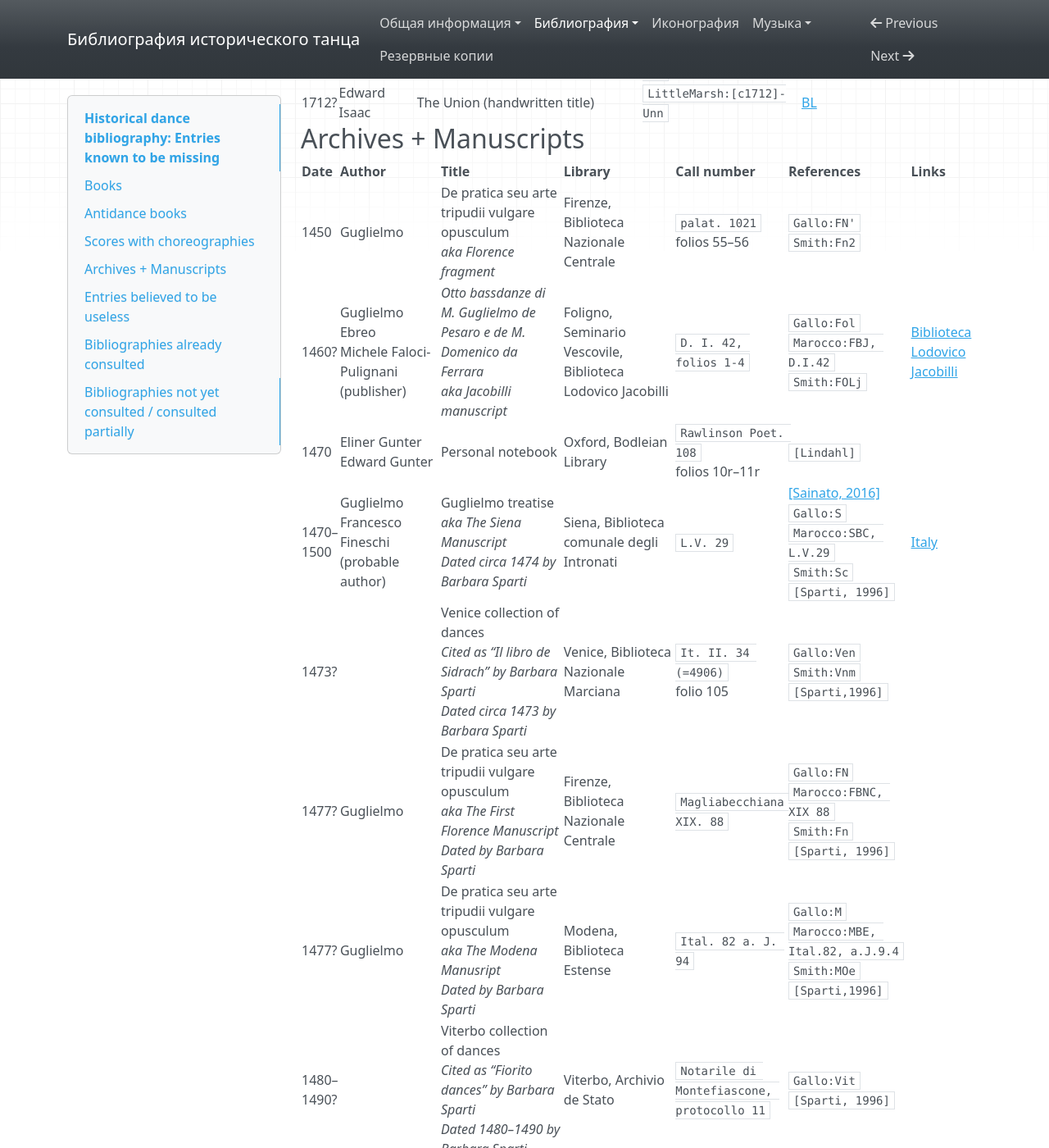
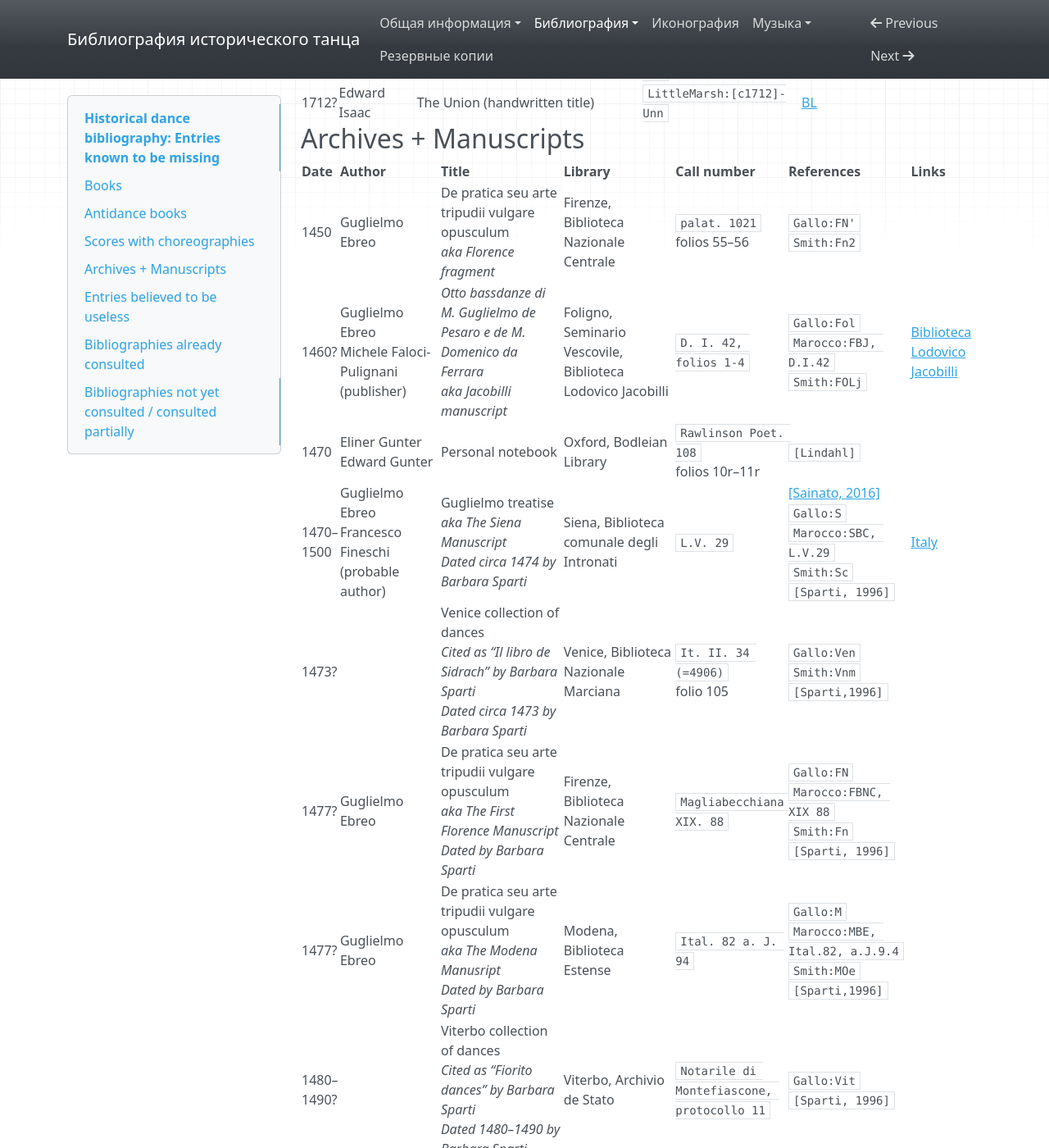
Before and after one commit to hda-technical/dancebooks, an MkDocs documentation site: the page built from docs/bibliography_missing.md, in a window 1280 px wide and 1400 px high, scrolled down 60330 px. Shown: the whole window at 82% size. Built offline with MkDocs 1.6.1, drawn with Linux system fonts in a browser that asks for light colours; nearby versions of some CDN libraries; some of the changed text lies outside the part shown.

Commit message:
Consistenly use _Guglielmo Ebreo_ instead of _Guglielmo_.
This is not very modern, but this name is accepted in scientific
circles.

```diff
--- a/docs/bibliography_missing.md
+++ b/docs/bibliography_missing.md
@@ -523,7 +523,7 @@ und Damen gebildeter Stände<br/>_Published in Leipzig_ | `[Klemm #02]`<br/>`[Kl
 | 1990 | Anne Martin-Fugier | La vie élégante, ou la formation de Tout-Paris<br/>ISBN: `978-2-262-03563-1` | | [Amazon](http://a.co/9fgv32a) |
 | 1991 | Eugenia Kougioumtzoglou-Roucher | Aux origines de la danse classique, le vocabulaire de la belle-danse, 1661–1701<br/>_PhD Thesis, Université de Paris-Nord_ | `[3. Rothenfelser]` | |
 | 1992 | Carles Mas i Garcia<br/>Sophie Rousseau | Tactus et tempo des musiques à danser. Pour une lecture dans le texte original<br/>_In: Le cahier de maître Guillaume, 1992_ | `[3. Rothenfelser]` | |
-| 1993 | Guglielmo | De pratica seu arte tripudii. On the Practice or Art of Dancing<br/>Edited, translated and introduced by Barbara Sparti | | Owned by Glorf |
+| 1993<br/>2003 (Reprint) | Guglielmo Ebreo | De pratica seu arte tripudii. On the Practice or Art of Dancing<br/>Edited, translated and introduced by Barbara Sparti | | Owned by Glorf |
 | 1995 | A. Montandon | Bibliographie des traités de savoir-vivre en Europe | `[Heiter, 2016]` | |
 | 1999 | Анна Викторовна Колесникова | Бал в истории русской культуры | | [RSL](http://search.rsl.ru/ru/record/01000265975) |
 | 2001 | Alessandro Pontremolli | Un'inedita racolta di contradanze con del Settecento<br/>_In: Aspetti della cultura di danza nell'Europa del Settecento_ | `[2. Rothenfelser]` | |
@@ -604,16 +604,16 @@ _This part of the list is to joined with the general table_
 
 | Date | Author | Title | Library | Call number | References | Links |
 |----- | ------ | ----- | ------- | ----------- | ---------- | ----- |
-| 1450 | Guglielmo | De pratica seu arte tripudii vulgare opusculum<br/>_aka Florence fragment_ | Firenze, Biblioteca Nazionale Centrale | `palat. 1021`<br/>folios 55–56 | `Gallo:FN'`<br/>`Smith:Fn2` | |
+| 1450 | Guglielmo Ebreo | De pratica seu arte tripudii vulgare opusculum<br/>_aka Florence fragment_ | Firenze, Biblioteca Nazionale Centrale | `palat. 1021`<br/>folios 55–56 | `Gallo:FN'`<br/>`Smith:Fn2` | |
 | 1460? | Guglielmo Ebreo<br/>Michele Faloci-Pulignani (publisher) | _Otto bassdanze di M. Guglielmo de Pesaro e de M. Domenico da Ferrara_<br/>_aka Jacobilli manuscript_ | Foligno, Seminario Vescovile, Biblioteca Lodovico Jacobilli | `D. I. 42, folios 1-4` | `Gallo:Fol`<br/>`Marocco:FBJ, D.I.42`<br/>`Smith:FOLj` | [Biblioteca Lodovico Jacobilli](http://www.jacobilli.it/) |
 | 1470 | Eliner Gunter<br/>Edward Gunter | Personal notebook | Oxford, Bodleian Library | `Rawlinson Poet. 108`<br/>folios 10r–11r | `[Lindahl]` | |
-| 1470–1500 | Guglielmo<br/>Francesco Fineschi (probable author) | Guglielmo treatise<br/>_aka The Siena Manuscript_<br/>_Dated circa 1474 by Barbara Sparti_ | Siena, Biblioteca comunale degli Intronati | `L.V. 29` | [[Sainato, 2016]](https://bib.hda.org.ru/books/sainato_2016)<br/>`Gallo:S`<br/>`Marocco:SBC, L.V.29`<br/>`Smith:Sc`<br/>`[Sparti, 1996]` | [Italy](http://www.comune.siena.it/) |
+| 1470–1500 | Guglielmo Ebreo<br/>Francesco Fineschi (probable author) | Guglielmo treatise<br/>_aka The Siena Manuscript_<br/>_Dated circa 1474 by Barbara Sparti_ | Siena, Biblioteca comunale degli Intronati | `L.V. 29` | [[Sainato, 2016]](https://bib.hda.org.ru/books/sainato_2016)<br/>`Gallo:S`<br/>`Marocco:SBC, L.V.29`<br/>`Smith:Sc`<br/>`[Sparti, 1996]` | [Italy](http://www.comune.siena.it/) |
 | 1473? | | Venice collection of dances<br/>_Cited as “Il libro de Sidrach” by Barbara Sparti_<br/>_Dated circa 1473 by Barbara Sparti_ | Venice, Biblioteca Nazionale Marciana | `It. II. 34 (=4906)`<br/>folio 105 | `Gallo:Ven`<br/>`Smith:Vnm`<br/>`[Sparti,1996]` |
-| 1477? | Guglielmo | De pratica seu arte tripudii vulgare opusculum<br/>_aka The First Florence Manuscript_<br/>_Dated by Barbara Sparti_ | Firenze, Biblioteca Nazionale Centrale | `Magliabecchiana XIX. 88` | `Gallo:FN`<br/>`Marocco:FBNC, XIX 88`<br/>`Smith:Fn`<br/>`[Sparti, 1996]` | |
-| 1477? | Guglielmo | De pratica seu arte tripudii vulgare opusculum<br/>_aka The Modena Manusript_<br/>_Dated by Barbara Sparti_ | Modena, Biblioteca Estense | `Ital. 82 a. J. 94` | `Gallo:M`<br/>`Marocco:MBE, Ital.82, a.J.9.4`<br/>`Smith:MOe`<br/>`[Sparti,1996]` | |
+| 1477? | Guglielmo Ebreo | De pratica seu arte tripudii vulgare opusculum<br/>_aka The First Florence Manuscript_<br/>_Dated by Barbara Sparti_ | Firenze, Biblioteca Nazionale Centrale | `Magliabecchiana XIX. 88` | `Gallo:FN`<br/>`Marocco:FBNC, XIX 88`<br/>`Smith:Fn`<br/>`[Sparti, 1996]` | |
+| 1477? | Guglielmo Ebreo | De pratica seu arte tripudii vulgare opusculum<br/>_aka The Modena Manusript_<br/>_Dated by Barbara Sparti_ | Modena, Biblioteca Estense | `Ital. 82 a. J. 94` | `Gallo:M`<br/>`Marocco:MBE, Ital.82, a.J.9.4`<br/>`Smith:MOe`<br/>`[Sparti,1996]` | |
 | 1480–1490? | | Viterbo collection of dances<br/>_Cited as “Fiorito dances” by Barbara Sparti_<br/>_Dated 1480–1490 by Barbara Sparti_ | Viterbo, Archivio de Stato | `Notarile di Montefiascone, protocollo 11` | `Gallo:Vit`<br/>`[Sparti, 1996]` | |
-| 1480? | Guglielmo | De pratica seu arte tripudii vulgare opusculum<br/>_aka The New York Manuscript_ | New York, New York Public Library for the Performing Arts | `MGZMB-Res. 72-254` | `Gallo:NY`<br/>`Marocco:NYPL, 72-254`<br/>`Smith:NYp` | |
-| 1510 | Guglielmo | De pratica seu arte tripudii vulgare opusculum<br/>_aka The Second Florence Manuscript_<br/>_Dated by Barbara Sparti_ | Firenze, Biblioteca Medicea Laurenziana | `Antinori 13` | `Gallo:FL`<br/>`Marocco:FML, A 13`<br/>`Smith:Fl`<br/>`[Sparti, 1996]` | |
+| 1480? | Guglielmo Ebreo | De pratica seu arte tripudii vulgare opusculum<br/>_aka The New York Manuscript_ | New York, New York Public Library for the Performing Arts | `MGZMB-Res. 72-254` | `Gallo:NY`<br/>`Marocco:NYPL, 72-254`<br/>`Smith:NYp` | |
+| 1510 | Guglielmo Ebreo | De pratica seu arte tripudii vulgare opusculum<br/>_aka The Second Florence Manuscript_<br/>_Dated by Barbara Sparti_ | Firenze, Biblioteca Medicea Laurenziana | `Antinori 13` | `Gallo:FL`<br/>`Marocco:FML, A 13`<br/>`Smith:Fl`<br/>`[Sparti, 1996]` | |
 | 1517 | | Stribaldi roll | Turin, Archivi Biscaretti | `Mazzo 4, no. 4` | | |
 | 1559 | Christiano Lamberti | Letter with La caccia<br/>_Dated April 15, 1559_ | Firenze, Archivio di stato | `Carte Strozziane, I. 22, f. 138r-140v` | `[Corti, 1977]`<br/>`[Sparti,1996]`<br/>`[Sparti, 2004]`<br/>`[4. Rothenfelser]`<br/>`[Transcriptions]` | |
 | 1564–1575 | | Chigi Codex<br/>Dated before 1581 by Barbara Sparti | Vatican, Biblioteca Vaticana | `Chigi Codex S. V. 6 (3)`<br/>folios 24r–33v<br/>`Chigiana, C. VIII. 234` | `[Sparti, 2004]`<br/>`[4. Rothenfelser]`<br/>`[Transcriptions]` | |
```
